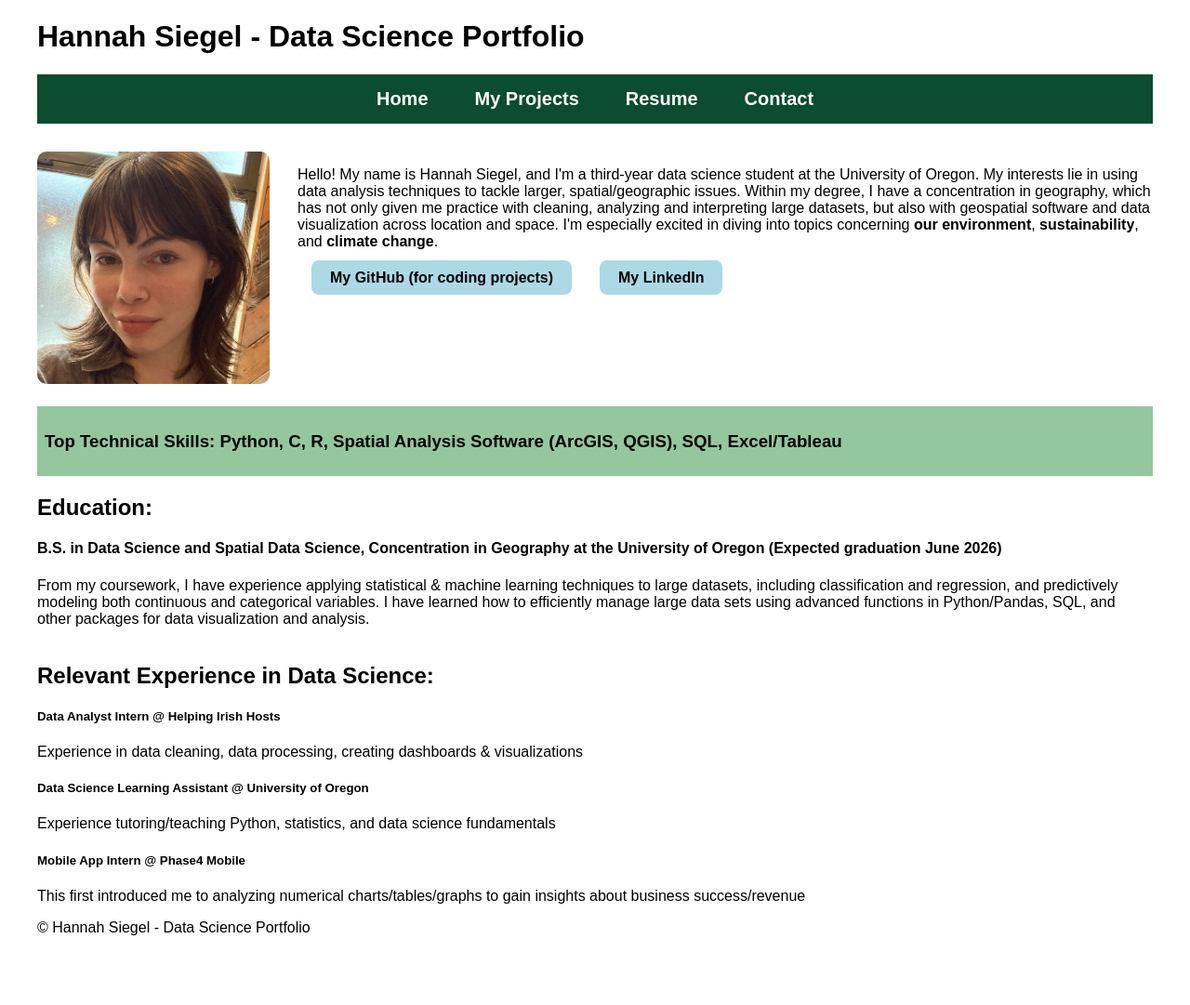
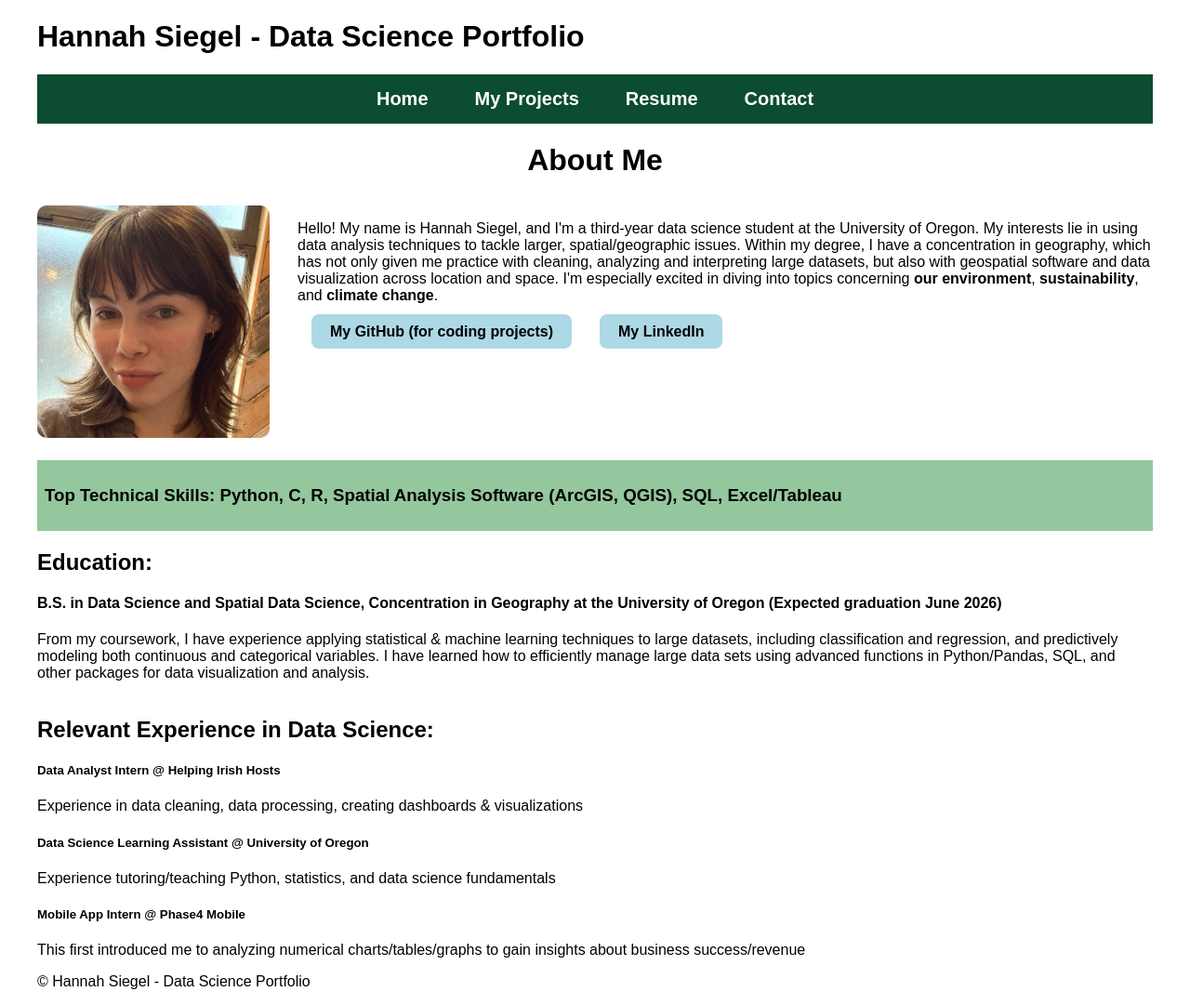
Before and after one commit to siegelhannah/portfolio, a Jekyll site: the page built from index.md, in a window 1280 px wide and 1081 px high. Shown: the whole window at 93% size. Built offline with Jekyll 4.4.1, drawn with Linux system fonts in a browser that asks for light colours.

Commit message:
Update default.html

```diff
--- a/_layouts/default.html
+++ b/_layouts/default.html
@@ -75,6 +75,10 @@
   </header>
   <main>
     {% if page.url == "/" %}
+      <div style="text-align: center;">
+        <h1>About Me</h1>
+      </div>
+
       <div class="home-header">
         <div class="headshot">
           <img src="{{ '/assets/Github_headshot.jpg' | relative_url }}" alt="Headshot">
```
